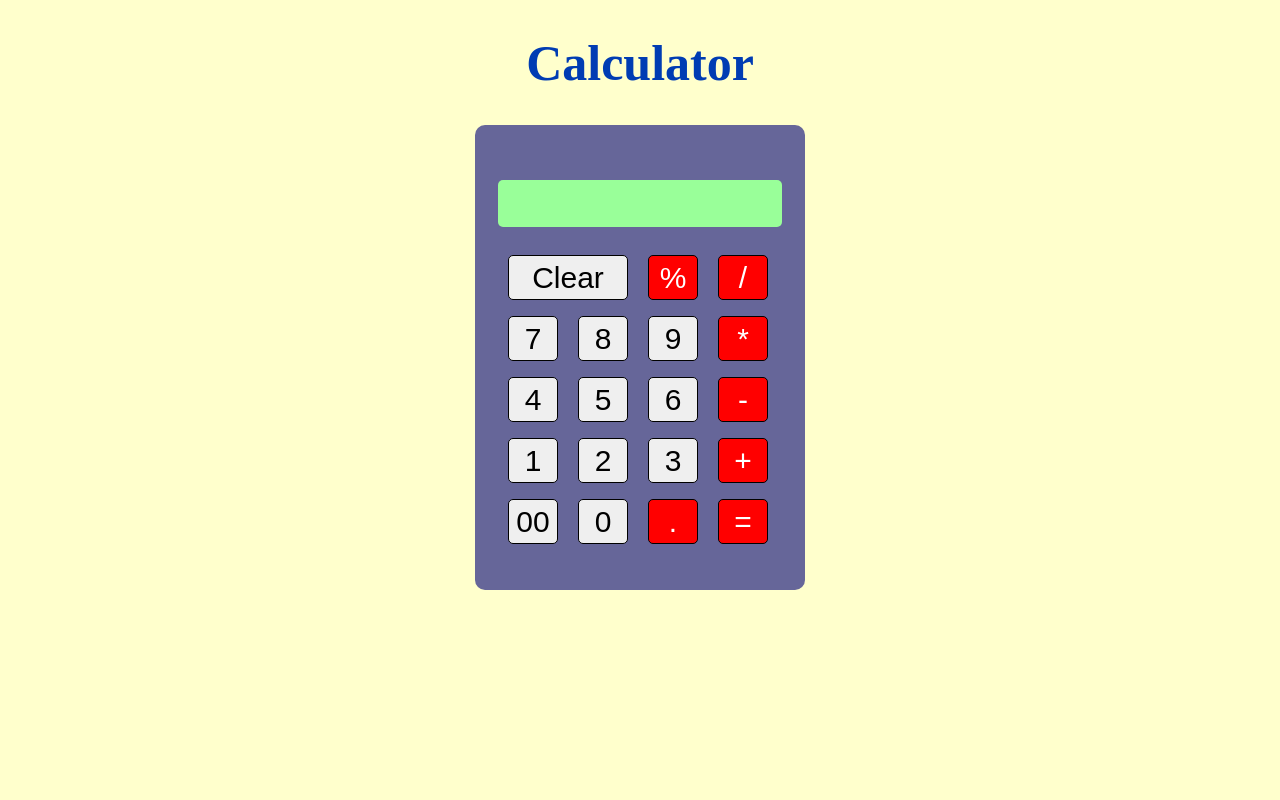
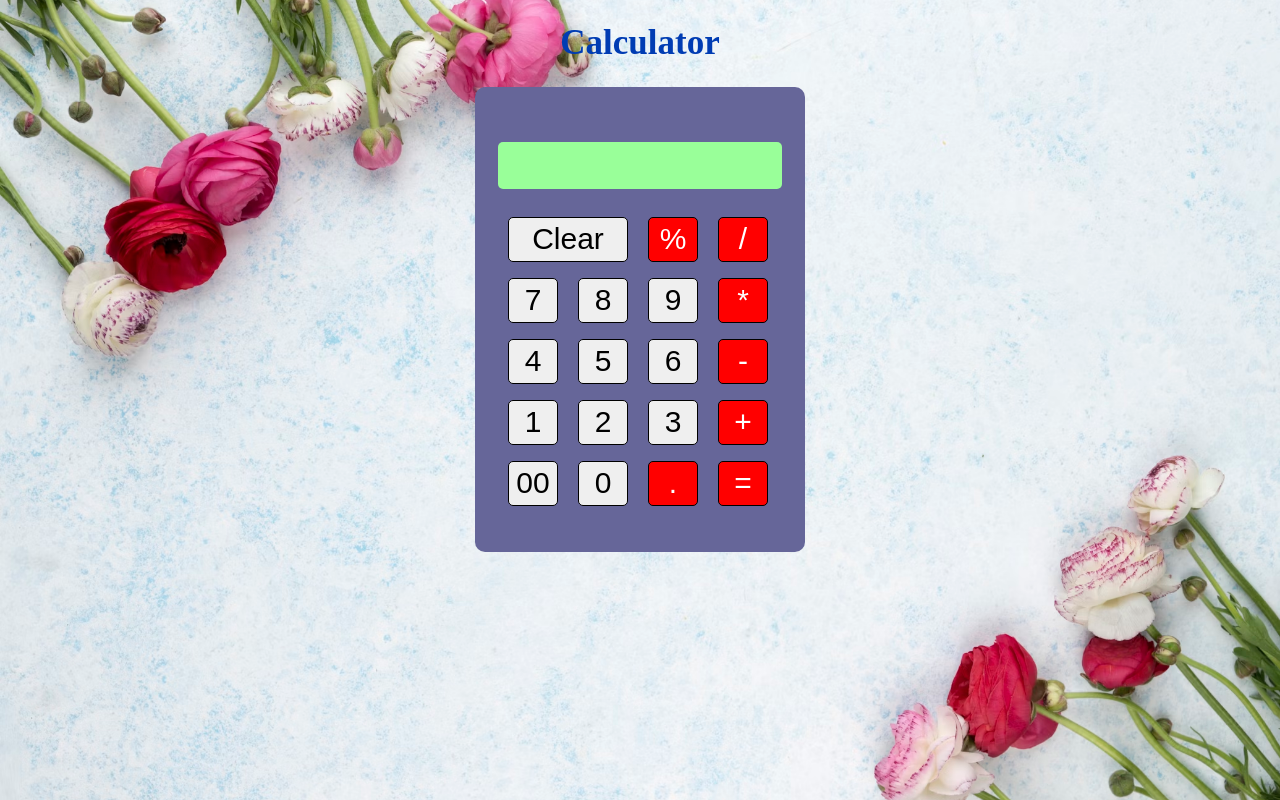
Before and after one commit to PurviMurkute/Calculator, a plain HTML site: page calculator.html in a window 1280 px wide. Drawn offline with Linux system fonts and the light colour scheme.

Commit message:
calculator is ready

```diff
--- a/calculator.css
+++ b/calculator.css
@@ -1,22 +1,29 @@
-body{
-    background-color: #ffffcc;
+body {
+    background-image: url(bg.avif);
+    background-size: cover;
+    background-repeat: no-repeat;
+    background-position: center;
+    background-attachment: fixed;
+
 }
-.heading{
+
+.heading {
     color: #003cb3;
     text-align: center;
-    font-size: 50px;
+    font-size: 35px;
 }
-.calculator-container{
+
+.calculator-container {
     background-color: #666699;
     height: 450px;
     width: 310px;
     display: block;
-    margin-left: auto;
-    margin-right: auto;
+    margin: auto;
     padding: 5px 10px 10px 10px;
     border-radius: 10px;
 }
-#calculator-screen{
+
+#calculator-screen {
     display: block;
     margin-left: auto;
     margin-right: auto;
@@ -28,7 +35,8 @@ body{
     margin-top: 50px;
     background-color: #99ff99;
 }
-.btn{
+
+.btn {
     font-size: 30px;
     height: 45px;
     width: 50px;
@@ -37,21 +45,25 @@ body{
     border-radius: 5px;
     border: 1px solid #000;
 }
-.clear-btn{
+
+.clear-btn {
     width: 120px;
 }
-.btn-container{
+
+.btn-container {
     margin-left: 15px;
     margin-right: 15px;
     margin-top: 20px;
 }
-.btn:hover{
+
+.btn:hover {
     border-radius: 10px;
     background-color: #000;
     color: #fff;
-    box-shadow: 1px 1px 2px 2px gray;
+    transition: 0.5s;
 }
-.special-btn{
+
+.special-btn {
     background-color: #ff0000;
     color: #fff;
 }
```
Also changed, not shown: bg.avif (added).
